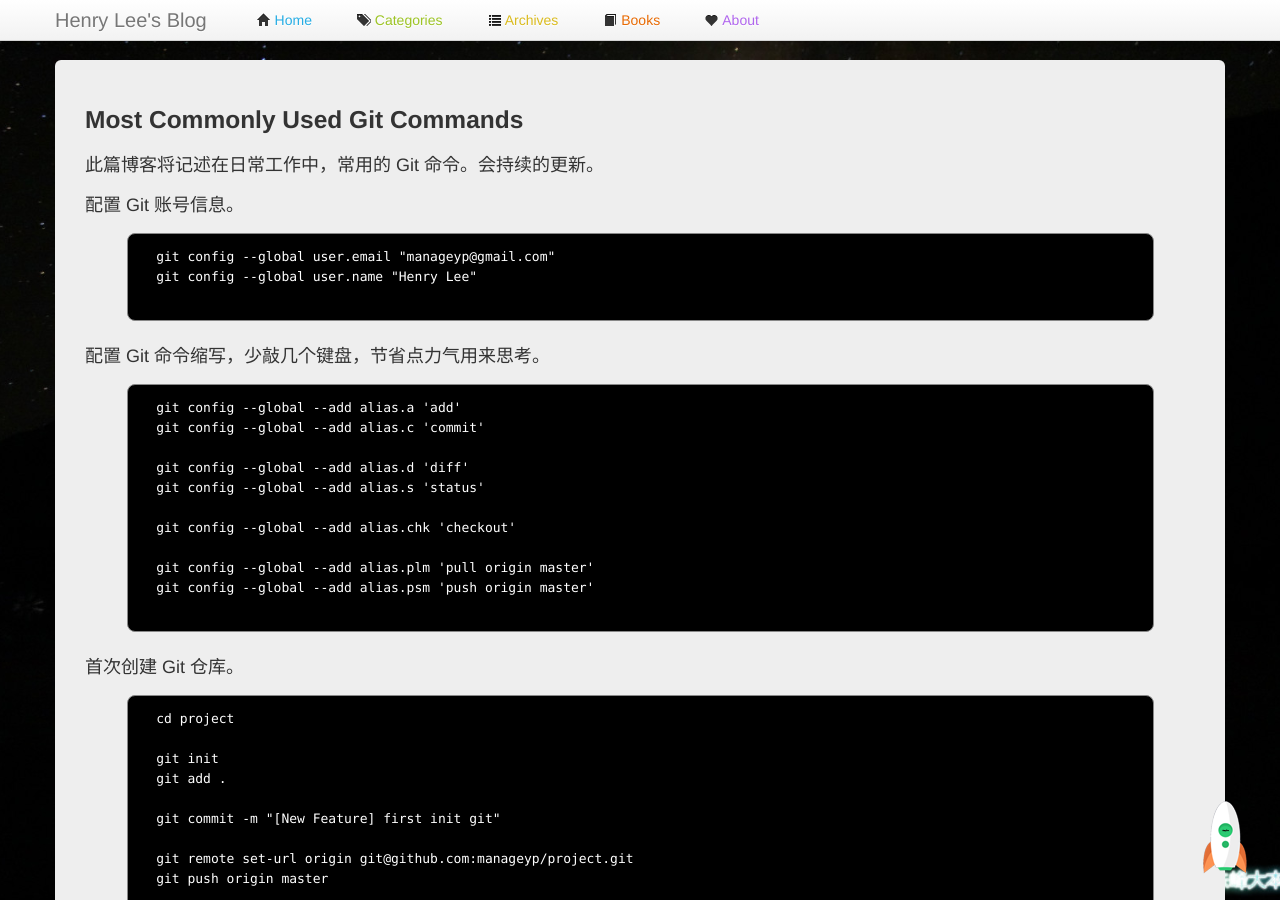
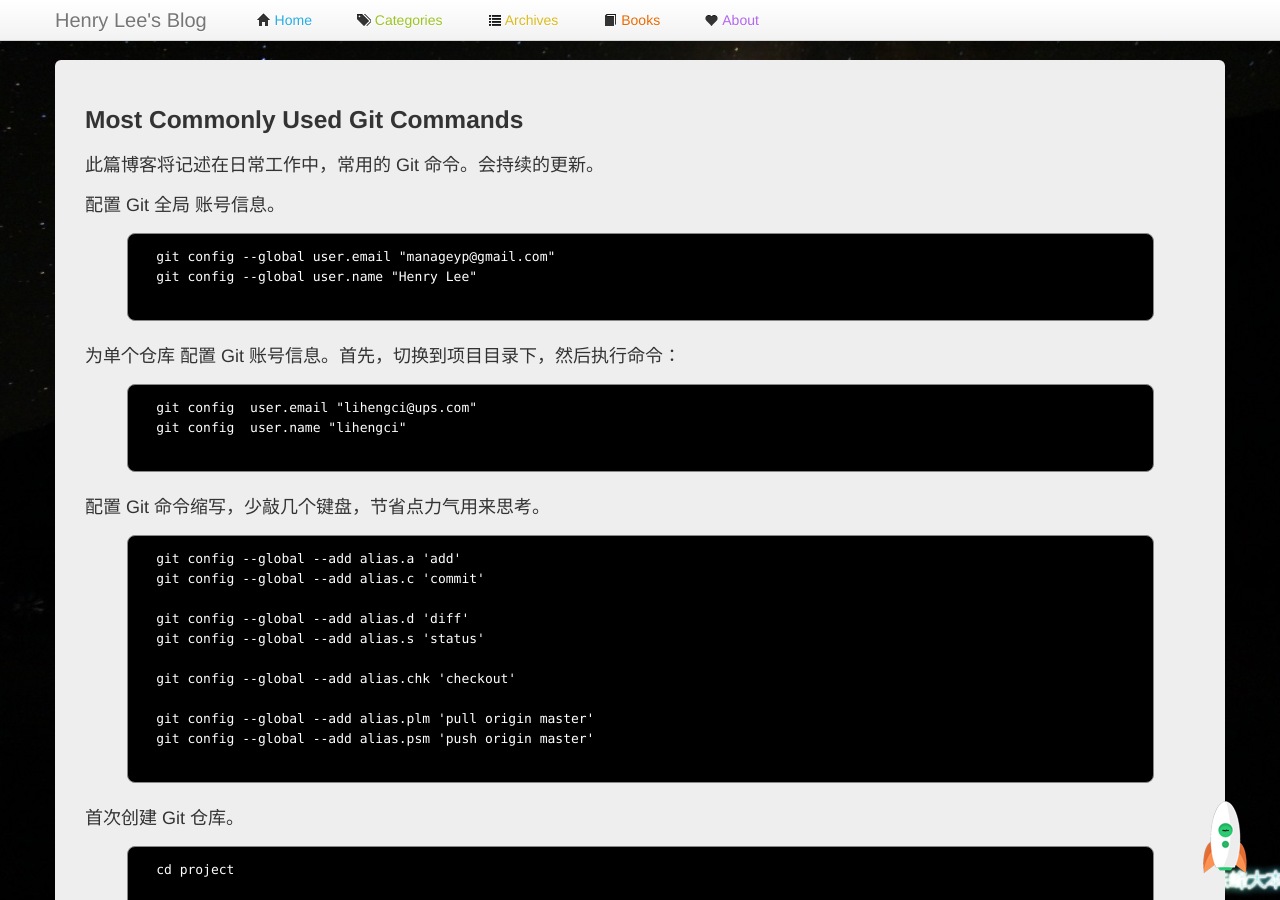
Before and after one commit to manageyp/manageyp.github.com, a Jekyll site: the page built from _posts/2015-04-03-most-commonly-used-git-commands.html, in a window 1280 px wide and 900 px high. Built offline with Jekyll 4.4.1, drawn with Linux system fonts in a browser that asks for light colours; comment, search, counter and statistics services are not loaded.

Commit message:
[Change] most-commonly-used-git-commands

```diff
--- a/_posts/2015-04-03-most-commonly-used-git-commands.html
+++ b/_posts/2015-04-03-most-commonly-used-git-commands.html
@@ -12,10 +12,18 @@ record_on: 2015-04-03
 </p>
 
 <p>
-  配置 Git 账号信息。
+  配置 Git 全局 账号信息。
   <pre class="prettyprint lang-html">
   git config --global user.email "manageyp@gmail.com"
   git config --global user.name "Henry Lee"
+  </pre>
+</p>
+
+<p>
+  为单个仓库 配置 Git 账号信息。首先，切换到项目目录下，然后执行命令：
+  <pre class="prettyprint lang-html">
+  git config  user.email "lihengci@ups.com"
+  git config  user.name "lihengci"
   </pre>
 </p>
 
```
